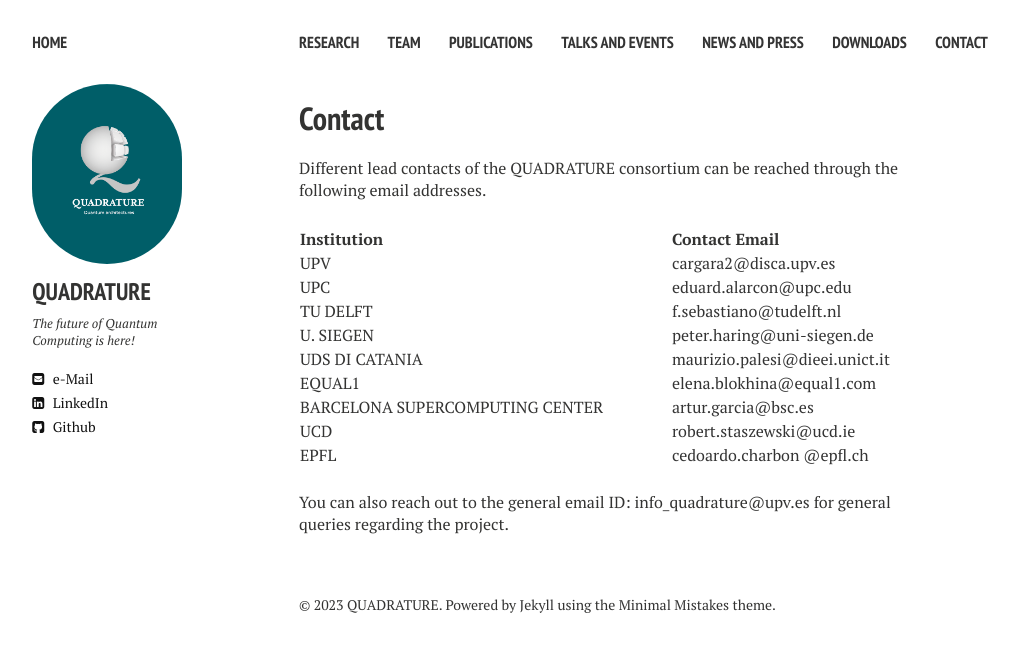
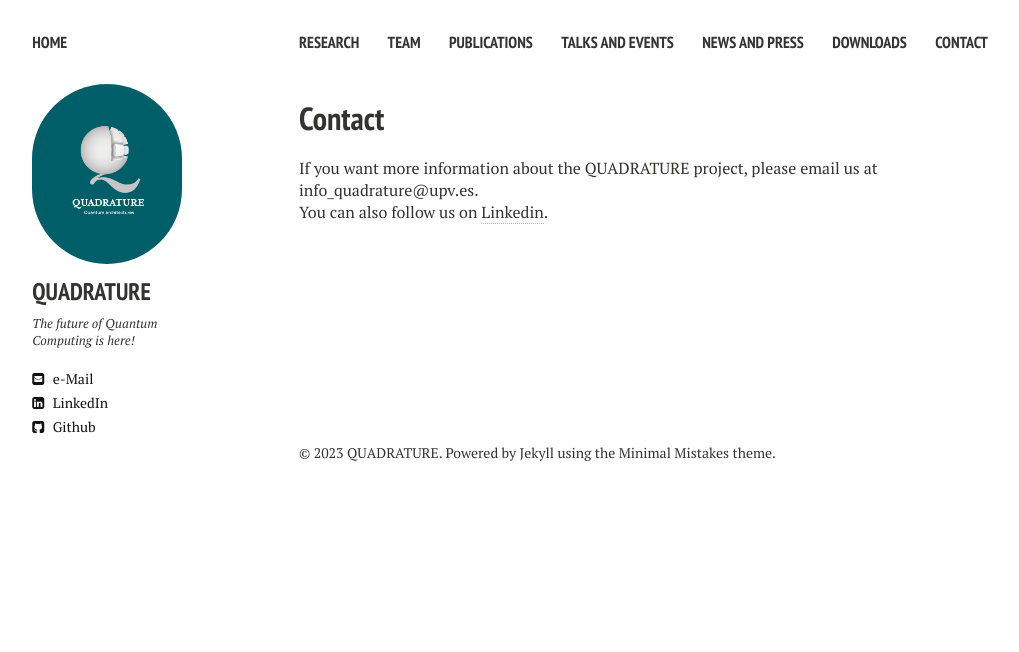
Before and after one commit to biddu/biddu.github.io, a Jekyll site: the page built from contact.md, in a window 1280 px wide. Shown: the top 652 px of the page, without its empty margins (21-1040 px from the left). Built offline with Jekyll 4.4.1, drawn with Linux system fonts in a browser that asks for light colours; nearby versions of some CDN libraries.

Commit message:
Update contact.md

```diff
--- a/contact.md
+++ b/contact.md
@@ -14,22 +14,10 @@ Trinity College Dublin, Ireland
 affiliation: IEEE (S'09-M'17)
 -->
 
-Different lead contacts of the QUADRATURE consortium can be reached through the following email addresses.
+If you want more information about the QUADRATURE project, please email us at info_quadrature@upv.es.
 
-|  Institution     |             Contact Email                                             |
-| :---             |    :---                                                               |
-| UPV              | <a href="mailto:cargara2@disca.upv.es">cargara2@disca.upv.es </a>     |
-| UPC              | <a href="mailto:eduard.alarcon@upc.edu">eduard.alarcon@upc.edu </a>     |
-| TU DELFT         | <a href="mailto:f.sebastiano@tudelft.nl">f.sebastiano@tudelft.nl </a>     |
-| U. SIEGEN        | <a href="peter.haring@uni-siegen.de">peter.haring@uni-siegen.de </a>     |
-| UDS DI CATANIA   | <a href="mailto:maurizio.palesi@dieei.unict.it">maurizio.palesi@dieei.unict.it </a>     |
-| EQUAL1           | <a href="mailto:elena.blokhina@equal1.com">elena.blokhina@equal1.com </a>     |
-| BARCELONA SUPERCOMPUTING CENTER          |   <a href="mailto:artur.garcia@bsc.es">artur.garcia@bsc.es </a>|
-| UCD              | <a href="mailto:robert.staszewski@ucd.ie">robert.staszewski@ucd.ie </a>     |
-|  EPFL            | <a href="mailto:edoardo.charbon @epfl.ch">cedoardo.charbon @epfl.ch </a>     |
+You can also follow us on [Linkedin](https://www.linkedin.com/company/quadrature-eu/).
 
-
-You can also reach out to the general email ID: info_quadrature@upv.es for general queries regarding the project.
 
 <!---
 Communication Research I
```
